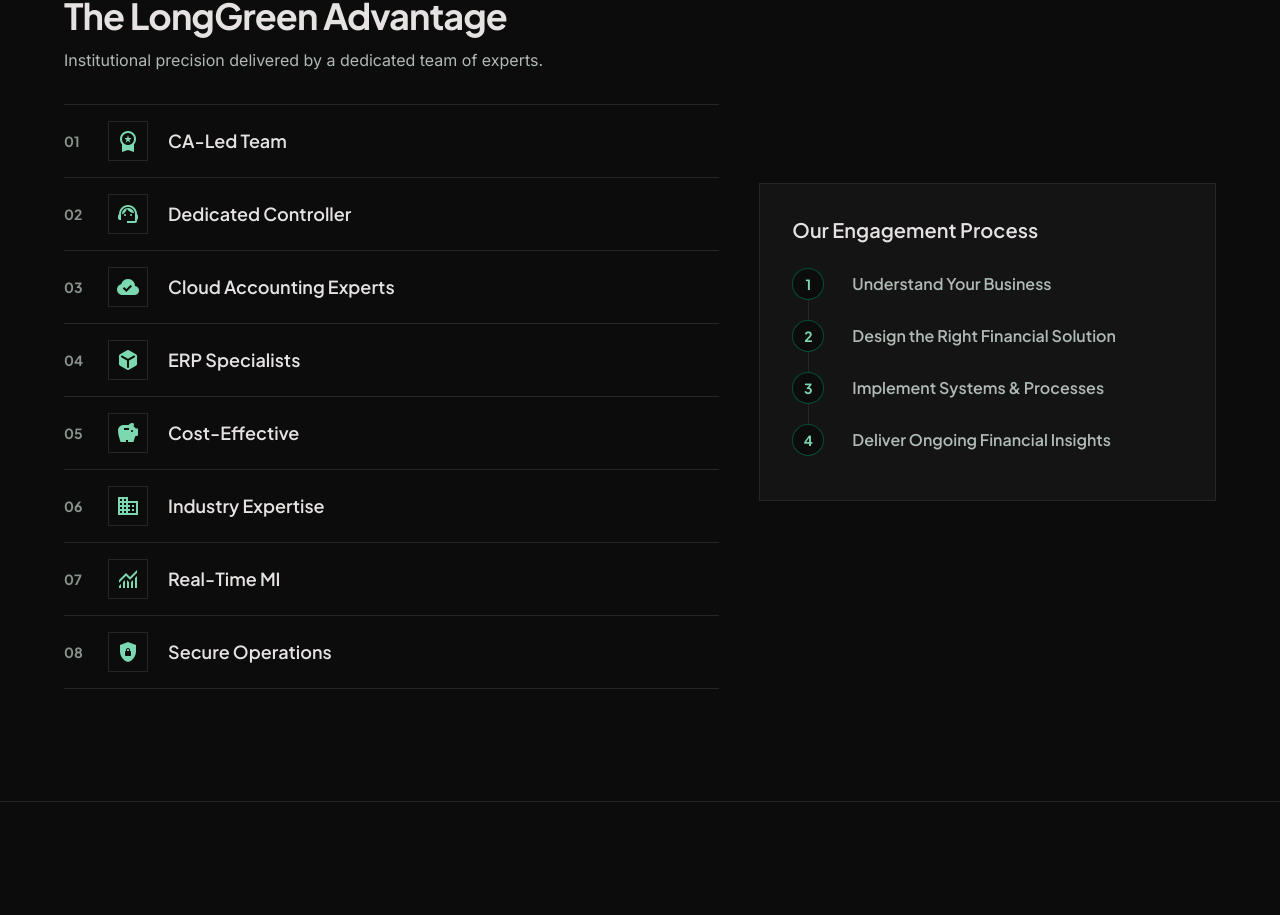
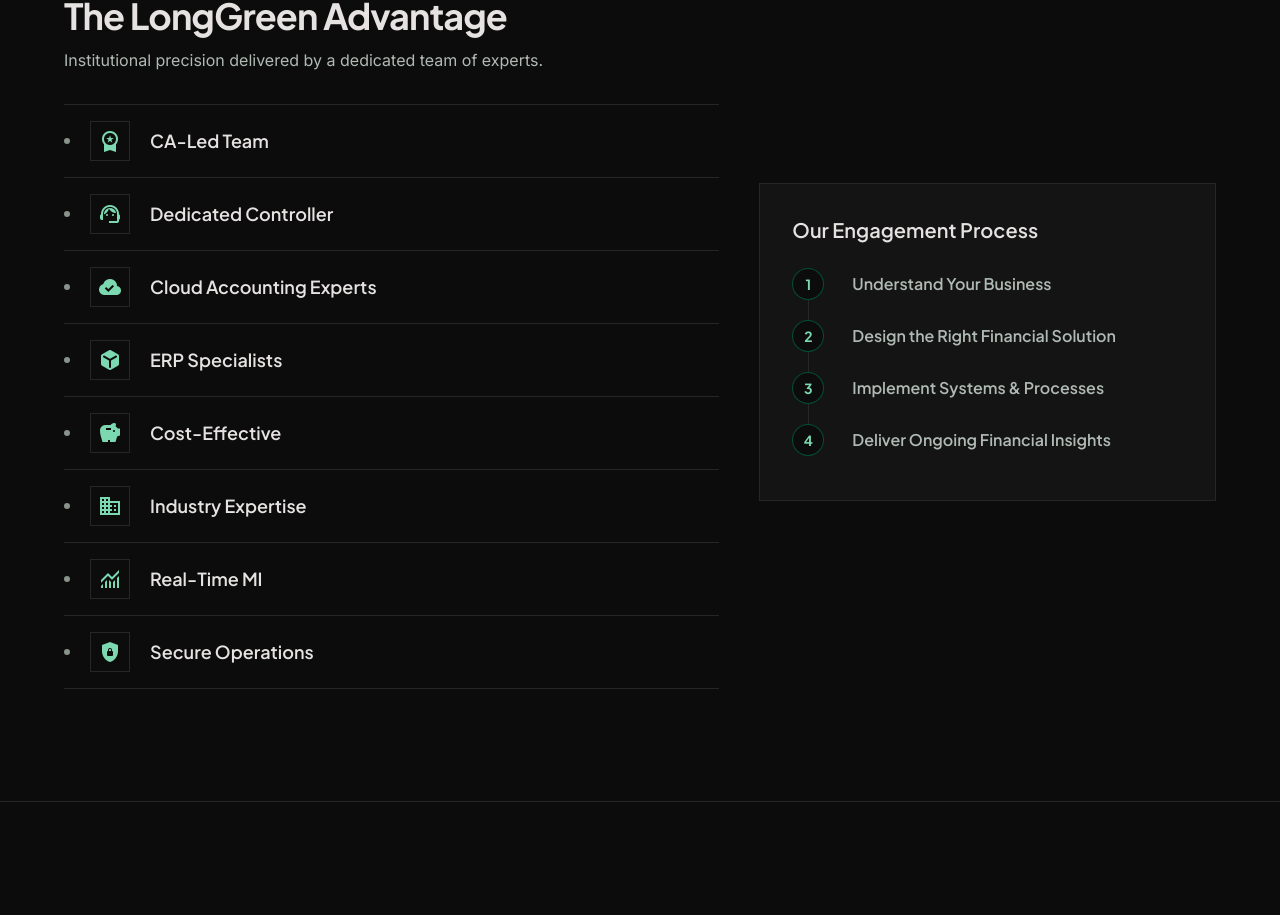
Before and after one commit to shafeehshakkir/LongGreen, a Next.js app: page / in a window 1280 px wide. Shown: the part 2339-3254 px from the top of the page. Built offline with nearby package versions, Linux system fonts and the light colour scheme.

Commit message:
longgreen advantage edited2

```diff
--- a/src/components/sections/AdvantageSection.tsx
+++ b/src/components/sections/AdvantageSection.tsx
@@ -20,18 +20,20 @@ export const AdvantageSection = () => (
           <p className="mb-8 text-base text-muted">{whyChoose.subheading}</p>
 
           <ul className="border-t border-edge">
-            {whyChoose.advantages.map((advantage, index) => (
+            {whyChoose.advantages.map((advantage) => (
               <li
                 key={advantage.title}
                 className="group flex items-center gap-5 border-b border-edge py-4 transition-colors duration-200 hover:bg-surface/60"
               >
-                <span className="w-6 shrink-0 font-display text-sm font-bold text-faint">
-                  {String(index + 1).padStart(2, "0")}
-                </span>
+                {/* Animated bullet — dot expands into a brand dash on hover */}
+                <span
+                  aria-hidden="true"
+                  className="h-1.5 w-1.5 shrink-0 rounded-full bg-faint transition-all duration-300 ease-out group-hover:w-6 group-hover:bg-brand-bright"
+                />
                 <span className="flex h-10 w-10 shrink-0 items-center justify-center border border-edge bg-canvas transition-colors duration-200 group-hover:border-brand/40 group-hover:bg-brand/10">
                   <Icon name={advantage.icon} className="text-[22px] text-brand-bright" filled />
                 </span>
-                <h3 className="font-display text-base font-semibold text-foreground md:text-lg">
+                <h3 className="font-display text-base font-semibold text-foreground transition-transform duration-300 ease-out group-hover:translate-x-1 md:text-lg">
                   {advantage.title}
                 </h3>
               </li>
```
